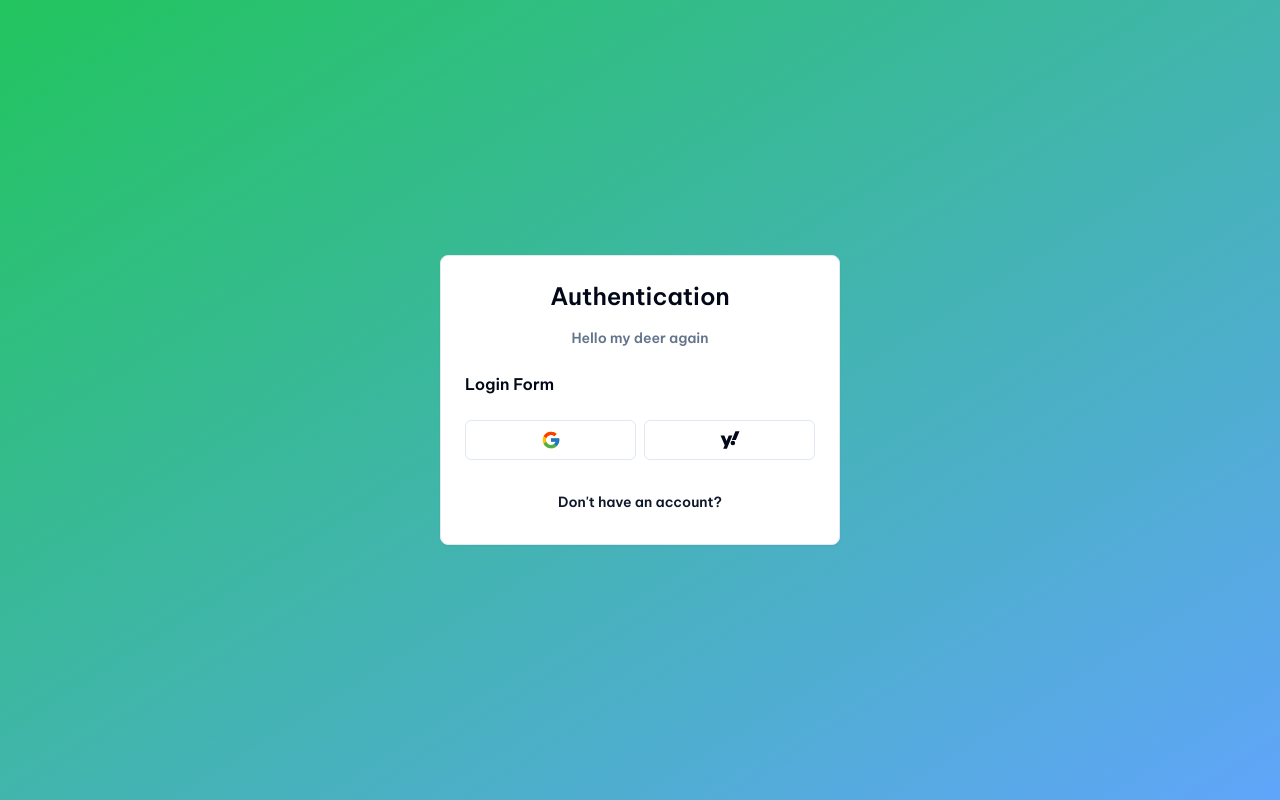
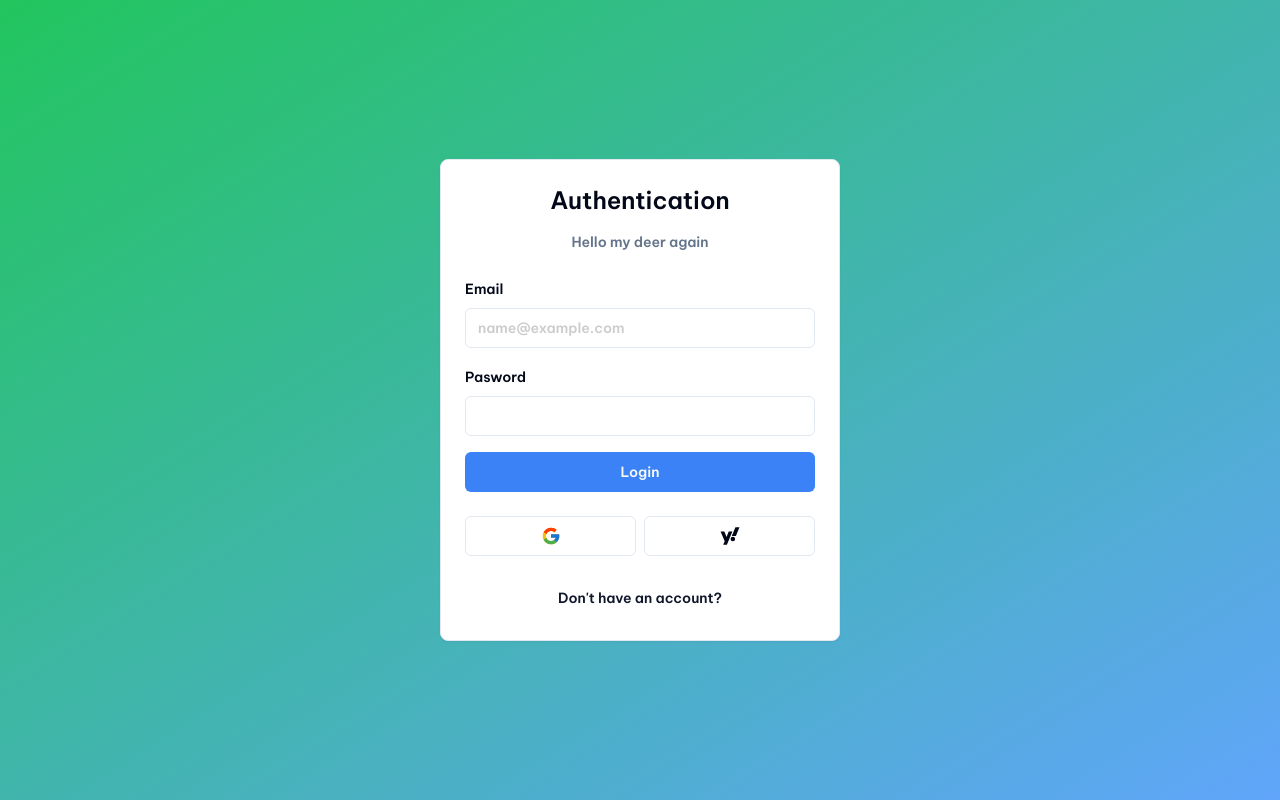
Before and after one commit to QTNAandPie/NextJS-Auth, a Next.js app: page /auth/login in a window 1280 px wide. Built offline with nearby package versions, Linux system fonts and the light colour scheme.

Commit message:
feat: Complete form login

```diff
--- a/components/_auth/CardWrapper.tsx
+++ b/components/_auth/CardWrapper.tsx
@@ -32,6 +32,7 @@
                     <Social/>
                 </CardFooter>
             )}
+
             <CardFooter>
                 <BackButton
                     label={backButtonLabel}
--- a/components/_auth/LoginForm.tsx
+++ b/components/_auth/LoginForm.tsx
@@ -1,6 +1,29 @@
+"use client"
+
+import * as z from "zod"
+
+import { useForm } from "react-hook-form"
+import { zodResolver } from "@hookform/resolvers/zod"
+
+import { Form, FormControl, FormField, FormItem, FormLabel, FormMessage } from "@/components/ui/form"
+
 import { CardWrapper } from "./CardWrapper";
 
+import { LoginSchema } from "@/schemas"
+import { Input } from "../ui/input"
+import { Button } from "../ui/button"
+import { FormError } from "../form-error"
+import { FormSuccess } from "../form-success"
+
 export function LoginForm() {
+    const form = useForm<z.infer<typeof LoginSchema>>({
+        resolver: zodResolver(LoginSchema),
+        defaultValues: {
+            email: "",
+            password: ""
+        },
+    });
+
     return (
         <CardWrapper
             headerLabel="Hello my deer again"
@@ -8,7 +31,58 @@
             backButtonHref="/auth/register"
             showSocial
         >
-            Login Form
+            <Form {...form}>
+                <form
+                    onSubmit={form.handleSubmit(() => { })}
+                    className="space-y-2"
+                >
+                    <div className="space-y-4">
+                        <FormField
+                            control={form.control}
+                            name="email"
+                            render={({ field }) => (
+                                <FormItem>
+                                    <FormLabel>Email</FormLabel>
+                                    <FormControl>
+                                        <Input
+                                            {...field}
+                                            placeholder="name@example.com"
+                                            type="email"
+                                        />
+                                    </FormControl>
+                                    <FormMessage />
+                                </FormItem>
+                            )}
+                        />
+                        <FormField
+                            control={form.control}
+                            name="password"
+                            render={({ field }) => (
+                                <FormItem>
+                                    <FormLabel>Pasword</FormLabel>
+                                    <FormControl>
+                                        <Input
+                                            {...field}
+                                            type="password"
+                                        />
+                                    </FormControl>
+                                    <FormMessage />
+                                </FormItem>
+                            )}
+                        />
+                        <FormError
+                            // TODO
+                        />
+                        <FormSuccess
+                            // TODO
+                        />
+                        <Button
+                            type="submit"
+                            className="w-full bg-blue-500"
+                        >Login</Button>
+                    </div>
+                </form>
+            </Form>
         </CardWrapper>
     )
 }
--- /dev/null
+++ b/components/form-error.tsx
@@ -0,0 +1,16 @@
+import { ExclamationTriangleIcon } from "@radix-ui/react-icons"
+
+interface FormErrorProps {
+    message? : string
+}
+
+export function FormError({message} : FormErrorProps) {
+    if (!message) return null;
+
+    return (
+        <div className="bg-destructive/10 p-4 rounded-lg flex items-center gap-x-2 text-[12px] text-destructive">
+            <ExclamationTriangleIcon />
+            <p>{message}</p>
+        </div>
+    )
+}
--- /dev/null
+++ b/components/form-success.tsx
@@ -0,0 +1,16 @@
+import { CheckCircledIcon } from "@radix-ui/react-icons"
+
+interface FormSuccessProps {
+    message? : string
+}
+
+export function FormSuccess({message} : FormSuccessProps) {
+    if (!message) return null;
+
+    return (
+        <div className="bg-green-600/10 p-4 rounded-lg flex items-center gap-x-2 text-[12px] text-emerald-600">
+            <CheckCircledIcon />
+            <p>{message}</p>
+        </div>
+    )
+}
--- /dev/null
+++ b/components/ui/form.tsx
@@ -0,0 +1,178 @@
+"use client"
+
+import * as React from "react"
+import * as LabelPrimitive from "@radix-ui/react-label"
+import { Slot } from "@radix-ui/react-slot"
+import {
+  Controller,
+  ControllerProps,
+  FieldPath,
+  FieldValues,
+  FormProvider,
+  useFormContext,
+} from "react-hook-form"
+
+import { cn } from "@/lib/utils"
+import { Label } from "@/components/ui/label"
+
+const Form = FormProvider
+
+type FormFieldContextValue<
+  TFieldValues extends FieldValues = FieldValues,
+  TName extends FieldPath<TFieldValues> = FieldPath<TFieldValues>
+> = {
+  name: TName
+}
+
+const FormFieldContext = React.createContext<FormFieldContextValue>(
+  {} as FormFieldContextValue
+)
+
+const FormField = <
+  TFieldValues extends FieldValues = FieldValues,
+  TName extends FieldPath<TFieldValues> = FieldPath<TFieldValues>
+>({
+  ...props
+}: ControllerProps<TFieldValues, TName>) => {
+  return (
+    <FormFieldContext.Provider value={{ name: props.name }}>
+      <Controller {...props} />
+    </FormFieldContext.Provider>
+  )
+}
+
+const useFormField = () => {
+  const fieldContext = React.useContext(FormFieldContext)
+  const itemContext = React.useContext(FormItemContext)
+  const { getFieldState, formState } = useFormContext()
+
+  const fieldState = getFieldState(fieldContext.name, formState)
+
+  if (!fieldContext) {
+    throw new Error("useFormField should be used within <FormField>")
+  }
+
+  const { id } = itemContext
+
+  return {
+    id,
+    name: fieldContext.name,
+    formItemId: `${id}-form-item`,
+    formDescriptionId: `${id}-form-item-description`,
+    formMessageId: `${id}-form-item-message`,
+    ...fieldState,
+  }
+}
+
+type FormItemContextValue = {
+  id: string
+}
+
+const FormItemContext = React.createContext<FormItemContextValue>(
+  {} as FormItemContextValue
+)
+
+const FormItem = React.forwardRef<
+  HTMLDivElement,
+  React.HTMLAttributes<HTMLDivElement>
+>(({ className, ...props }, ref) => {
+  const id = React.useId()
+
+  return (
+    <FormItemContext.Provider value={{ id }}>
+      <div ref={ref} className={cn("space-y-2", className)} {...props} />
+    </FormItemContext.Provider>
+  )
+})
+FormItem.displayName = "FormItem"
+
+const FormLabel = React.forwardRef<
+  React.ElementRef<typeof LabelPrimitive.Root>,
+  React.ComponentPropsWithoutRef<typeof LabelPrimitive.Root>
+>(({ className, ...props }, ref) => {
+  const { error, formItemId } = useFormField()
+
+  return (
+    <Label
+      ref={ref}
+      className={cn(error && "text-destructive", className)}
+      htmlFor={formItemId}
+      {...props}
+    />
+  )
+})
+FormLabel.displayName = "FormLabel"
+
+const FormControl = React.forwardRef<
+  React.ElementRef<typeof Slot>,
+  React.ComponentPropsWithoutRef<typeof Slot>
+>(({ ...props }, ref) => {
+  const { error, formItemId, formDescriptionId, formMessageId } = useFormField()
+
+  return (
+    <Slot
+      ref={ref}
+      id={formItemId}
+      aria-describedby={
+        !error
+          ? `${formDescriptionId}`
+          : `${formDescriptionId} ${formMessageId}`
+      }
+      aria-invalid={!!error}
+      {...props}
+    />
+  )
+})
+FormControl.displayName = "FormControl"
+
+const FormDescription = React.forwardRef<
+  HTMLParagraphElement,
+  React.HTMLAttributes<HTMLParagraphElement>
+>(({ className, ...props }, ref) => {
+  const { formDescriptionId } = useFormField()
+
+  return (
+    <p
+      ref={ref}
+      id={formDescriptionId}
+      className={cn("text-sm text-muted-foreground", className)}
+      {...props}
+    />
+  )
+})
+FormDescription.displayName = "FormDescription"
+
+const FormMessage = React.forwardRef<
+  HTMLParagraphElement,
+  React.HTMLAttributes<HTMLParagraphElement>
+>(({ className, children, ...props }, ref) => {
+  const { error, formMessageId } = useFormField()
+  const body = error ? String(error?.message) : children
+
+  if (!body) {
+    return null
+  }
+
+  return (
+    <p
+      ref={ref}
+      id={formMessageId}
+      className={cn("text-sm font-medium text-destructive", className)}
+      {...props}
+    >
+      {body}
+    </p>
+  )
+})
+FormMessage.displayName = "FormMessage"
+
+export {
+  useFormField,
+  Form,
+  FormItem,
+  FormLabel,
+  FormControl,
+  FormDescription,
+  FormMessage,
+  FormField,
+}
--- /dev/null
+++ b/components/ui/input.tsx
@@ -0,0 +1,25 @@
+import * as React from "react"
+
+import { cn } from "@/lib/utils"
+
+export interface InputProps
+  extends React.InputHTMLAttributes<HTMLInputElement> {}
+
+const Input = React.forwardRef<HTMLInputElement, InputProps>(
+  ({ className, type, ...props }, ref) => {
+    return (
+      <input
+        type={type}
+        className={cn(
+          "flex h-10 w-full rounded-md border border-input bg-background px-3 py-2 text-sm ring-offset-background file:border-0 file:bg-transparent file:text-sm file:font-medium placeholder:text-black placeholder:text-opacity-20 focus-visible:outline-none focus-visible:ring-1 focus-visible:ring-ring disabled:cursor-not-allowed disabled:opacity-50",
+          className
+        )}
+        ref={ref}
+        {...props}
+      />
+    )
+  }
+)
+Input.displayName = "Input"
+
+export { Input }
--- /dev/null
+++ b/components/ui/label.tsx
@@ -0,0 +1,26 @@
+"use client"
+
+import * as React from "react"
+import * as LabelPrimitive from "@radix-ui/react-label"
+import { cva, type VariantProps } from "class-variance-authority"
+
+import { cn } from "@/lib/utils"
+
+const labelVariants = cva(
+  "text-sm font-medium leading-none peer-disabled:cursor-not-allowed peer-disabled:opacity-70"
+)
+
+const Label = React.forwardRef<
+  React.ElementRef<typeof LabelPrimitive.Root>,
+  React.ComponentPropsWithoutRef<typeof LabelPrimitive.Root> &
+    VariantProps<typeof labelVariants>
+>(({ className, ...props }, ref) => (
+  <LabelPrimitive.Root
+    ref={ref}
+    className={cn(labelVariants(), className)}
+    {...props}
+  />
+))
+Label.displayName = LabelPrimitive.Root.displayName
+
+export { Label }
--- /dev/null
+++ b/schemas/index.ts
@@ -0,0 +1,8 @@
+import * as z from "zod";
+
+export const LoginSchema = z.object({
+    email: z.string().email(),
+    password: z.string().min(8, {
+        message: "Password is required and must contain 8 characters"
+    })
+})
```
Also changed, not shown: package.json (+7 -1 lines), 1 other file (tests, documents, lock files or other folders).
